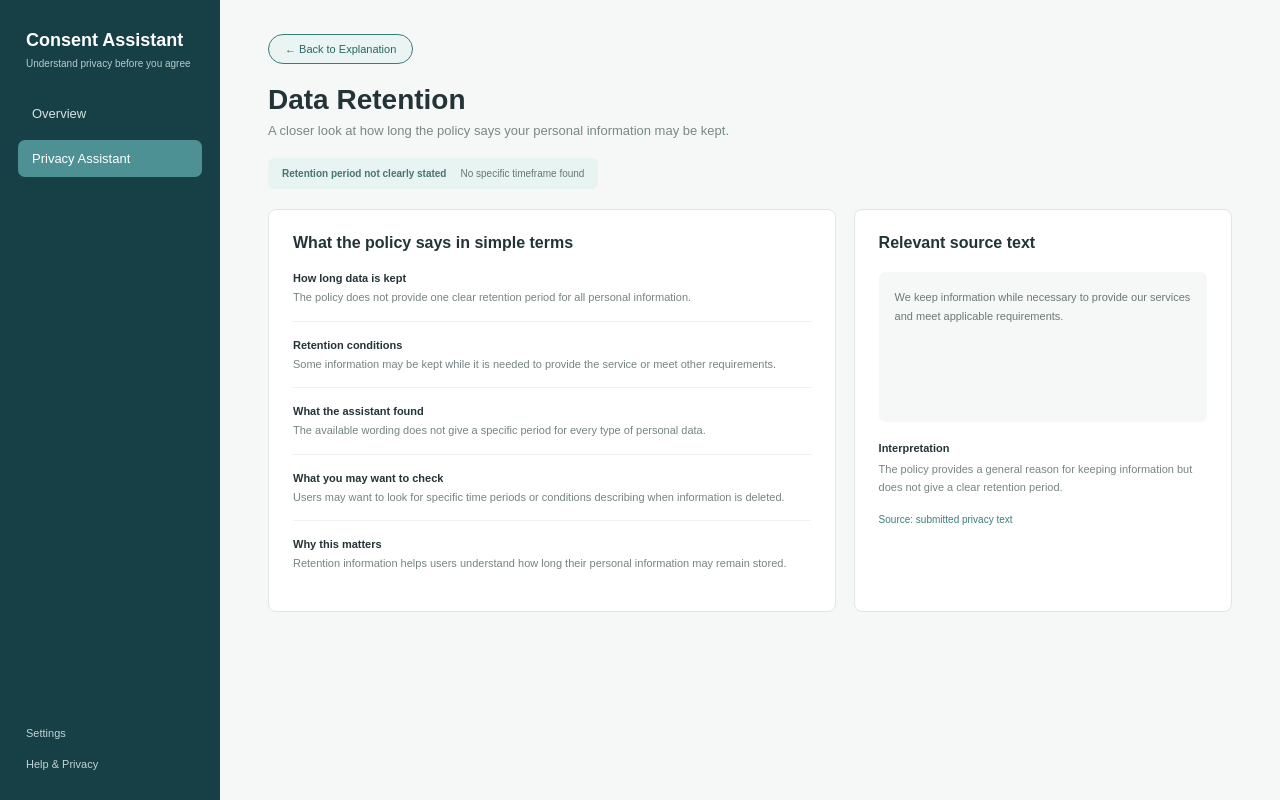
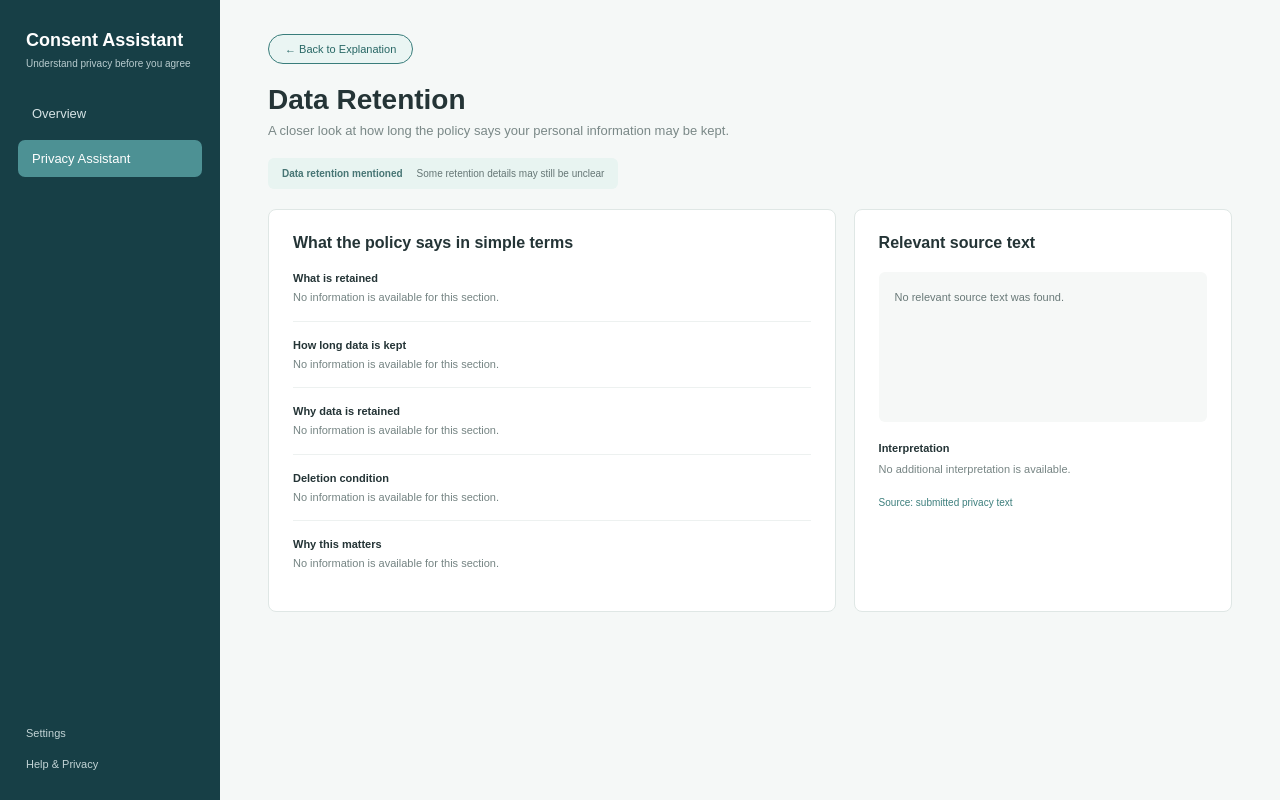
Before and after one commit to Sailstorm/consent-system, a React app in the folder frontend/: page /data-retention in a window 1280 px wide. Built offline with nearby package versions, Linux system fonts and the light colour scheme; no server answers; the HTML template or start-up script is replaced by a standard one.

Commit message:
connect frontend to ai analysis

```diff
--- a/frontend/src/components/PrivacyDetail.jsx
+++ b/frontend/src/components/PrivacyDetail.jsx
@@ -1,4 +1,4 @@
-import { useNavigate } from 'react-router-dom'
+import { useLocation, useNavigate } from 'react-router-dom'
 import Sidebar from './Sidebar'
 import '../styles/privacyDetail.css'
 
@@ -12,6 +12,10 @@ function PrivacyDetail({
   interpretation,
 }) {
   const navigate = useNavigate()
+  const location = useLocation()
+
+  const policyText = location.state?.policyText
+  const analysisResult = location.state?.analysisResult
 
   return (
     <div className="detail-page">
@@ -20,7 +24,14 @@ function PrivacyDetail({
       <main className="detail-content">
         <button
           className="back-explanation"
-          onClick={() => navigate('/explanation')}
+          onClick={() =>
+            navigate('/explanation', {
+              state: {
+                policyText: policyText,
+                analysisResult: analysisResult,
+              },
+            })
+          }
         >
           ← Back to Explanation
         </button>
--- a/frontend/src/pages/ConsentSummary.jsx
+++ b/frontend/src/pages/ConsentSummary.jsx
@@ -1,30 +1,49 @@
-import { useNavigate } from 'react-router-dom'
+import { useLocation, useNavigate } from 'react-router-dom'
 import Sidebar from '../components/Sidebar'
 import '../styles/consentSummary.css'
 
 function ConsentSummary() {
   const navigate = useNavigate()
+  const location = useLocation()
+
+  const policyText = location.state?.policyText
+  const analysisResult = location.state?.analysisResult || {}
+
+  const dataCollection =
+    analysisResult.data_collection?.data_collection ||
+    analysisResult.data_collection ||
+    {}
 
   const summaryItems = [
     {
       title: 'Data Collection',
-      value: 'Basic personal and device information may be collected.',
+      value:
+        dataCollection.summary ||
+        'No information is available for this category.',
     },
     {
       title: 'Purpose of Use',
-      value: 'Information may be used for service delivery and improvement.',
+      value:
+        analysisResult.purpose_of_use?.summary ||
+        'No information is available for this category.',
     },
     {
       title: 'Data Sharing',
-      value: 'Some information may be shared with service providers or partners.',
+      value:
+        analysisResult.data_sharing?.summary ||
+        'No information is available for this category.',
     },
     {
       title: 'Data Retention',
-      value: 'Not clearly stated',
+      value:
+        analysisResult.data_retention?.summary ||
+        'No information is available for this category.',
     },
     {
       title: 'User Control',
-      value: 'Some access, update and permission controls are available.',
+      value:
+        analysisResult.user_control?.summary ||
+        'No information is available for this category.',
     },
   ]
 
@@ -77,14 +96,27 @@ function ConsentSummary() {
         <div className="summary-actions">
           <button
             className="summary-back-button"
-            onClick={() => navigate('/explanation')}
+            onClick={() =>
+              navigate('/explanation', {
+                state: {
+                  policyText: policyText,
+                  analysisResult: analysisResult,
+                },
+              })
+            }
           >
             Back to Explanation
           </button>
 
           <button
             className="edit-input-button"
-            onClick={() => navigate('/privacy-assistant')}
+            onClick={() =>
+              navigate('/privacy-assistant', {
+                state: {
+                  policyText: policyText,
+                },
+              })
+            }
           >
             Edit Input
           </button>
--- a/frontend/src/pages/DataCollection.jsx
+++ b/frontend/src/pages/DataCollection.jsx
@@ -1,38 +1,81 @@
+import { useLocation } from 'react-router-dom'
 import PrivacyDetail from '../components/PrivacyDetail'
 
 function DataCollection() {
+  const location = useLocation()
+
+  const analysisResult = location.state?.analysisResult || {}
+
+  const dataCollection =
+    analysisResult.data_collection?.data_collection ||
+    analysisResult.data_collection ||
+    {}
+
+  const explanation = dataCollection.explanation || {}
+
   const sections = [
     {
       heading: 'What data is collected',
-      text: 'The policy mentions identifiers, device data and location information.',
+      text:
+        explanation.what_is_collected ||
+        'No information is available for this section.',
     },
     {
-      heading: 'Examples in this policy',
-      text: 'Name, email, device details and some location information may be included.',
+      heading: 'How it is collected',
+      text:
+        explanation.how_it_is_collected ||
+        'No information is available for this section.',
     },
     {
       heading: 'When collection happens',
-      text: 'Information may be collected when the user signs up or uses the service.',
+      text:
+        explanation.when_it_is_collected ||
+        'No information is available for this section.',
+    },
+    {
+      heading: 'Required or optional',
+      text:
+        explanation.required_or_optional ||
+        'No information is available for this section.',
     },
     {
       heading: 'What is not confirmed',
-      text: 'The policy does not clearly explain whether all optional information is collected.',
+      text:
+        explanation.unclear_details ||
+        'No information is available for this section.',
     },
     {
       heading: 'Why this matters',
-      text: 'Knowing what information is collected helps the user understand what personal data they may provide.',
+      text:
+        dataCollection.why_this_matters ||
+        'No information is available for this section.',
     },
   ]
+
+  const sourceText =
+    dataCollection.extraction?.[0]?.evidence?.[0]?.text ||
+    'No relevant source text was found.'
 
   return (
     <PrivacyDetail
       title="Data Collection"
       subtitle="A closer look at what personal information the policy says may be collected."
-      statusLabel="Collection clearly mentioned"
-      statusText="Some specific types may still be unclear"
+      statusLabel={
+        dataCollection.status === 'not_mentioned'
+          ? 'Not clearly stated'
+          : 'Collection mentioned'
+      }
+      statusText={
+        dataCollection.clarity === 'clear'
+          ? 'Information is clearly stated'
+          : 'Some details may still be unclear'
+      }
       sections={sections}
-      sourceText="We may collect identifiers, device data and location information to provide and improve our services."
-      interpretation="The policy clearly states that several types of personal information may be collected, but some details may still not be fully explained."
+      sourceText={sourceText}
+      interpretation={
+        dataCollection.why_this_matters ||
+        'No additional interpretation is available.'
+      }
     />
   )
 }
--- a/frontend/src/pages/DataRetention.jsx
+++ b/frontend/src/pages/DataRetention.jsx
@@ -1,38 +1,70 @@
+import { useLocation } from 'react-router-dom'
 import PrivacyDetail from '../components/PrivacyDetail'
 
 function DataRetention() {
+  const location = useLocation()
+
+  const analysisResult = location.state?.analysisResult || {}
+  const dataRetention = analysisResult.data_retention || {}
+  const explanation = dataRetention.explanation || {}
+
   const sections = [
     {
-      heading: 'How long data is kept',
-      text: 'The policy does not provide one clear retention period for all personal information.',
+      heading: 'What is retained',
+      text:
+        explanation.what_is_retained ||
+        'No information is available for this section.',
     },
     {
-      heading: 'Retention conditions',
-      text: 'Some information may be kept while it is needed to provide the service or meet other requirements.',
+      heading: 'How long data is kept',
+      text:
+        explanation.retention_period ||
+        'No information is available for this section.',
     },
     {
-      heading: 'What the assistant found',
-      text: 'The available wording does not give a specific period for every type of personal data.',
+      heading: 'Why data is retained',
+      text:
+        explanation.retention_reason ||
+        'No information is available for this section.',
     },
     {
-      heading: 'What you may want to check',
-      text: 'Users may want to look for specific time periods or conditions describing when information is deleted.',
+      heading: 'Deletion condition',
+      text:
+        explanation.deletion_condition ||
+        'No information is available for this section.',
     },
     {
       heading: 'Why this matters',
-      text: 'Retention information helps users understand how long their personal information may remain stored.',
+      text:
+        dataRetention.why_this_matters ||
+        'No information is available for this section.',
     },
   ]
+
+  const sourceText =
+    dataRetention.extraction?.[0]?.evidence?.[0]?.text ||
+    'No relevant source text was found.'
 
   return (
     <PrivacyDetail
       title="Data Retention"
       subtitle="A closer look at how long the policy says your personal information may be kept."
-      statusLabel="Retention period not clearly stated"
-      statusText="No specific timeframe found"
+      statusLabel={
+        dataRetention.status === 'not_mentioned'
+          ? 'Retention period not clearly stated'
+          : 'Data retention mentioned'
+      }
+      statusText={
+        dataRetention.clarity === 'clear'
+          ? 'Information is clearly stated'
+          : 'Some retention details may still be unclear'
+      }
       sections={sections}
-      sourceText="We keep information while necessary to provide our services and meet applicable requirements."
-      interpretation="The policy provides a general reason for keeping information but does not give a clear retention period."
+      sourceText={sourceText}
+      interpretation={
+        dataRetention.why_this_matters ||
+        'No additional interpretation is available.'
+      }
     />
   )
 }
--- a/frontend/src/pages/DataSharing.jsx
+++ b/frontend/src/pages/DataSharing.jsx
@@ -1,38 +1,76 @@
+import { useLocation } from 'react-router-dom'
 import PrivacyDetail from '../components/PrivacyDetail'
 
 function DataSharing() {
+  const location = useLocation()
+
+  const analysisResult = location.state?.analysisResult || {}
+  const dataSharing = analysisResult.data_sharing || {}
+  const explanation = dataSharing.explanation || {}
+
   const sections = [
     {
       heading: 'Who data may be shared with',
-      text: 'The policy mentions that information may be shared with service providers or other partners.',
+      text:
+        explanation.who_receives_data ||
+        'No information is available for this section.',
     },
     {
       heading: 'Why sharing may happen',
-      text: 'Sharing may be used to support service delivery, analytics or other business functions.',
+      text:
+        explanation.why_data_is_shared ||
+        'No information is available for this section.',
     },
     {
-      heading: 'Third-party services',
-      text: 'Some external organisations may process information on behalf of the service.',
+      heading: 'Named organisations',
+      text:
+        explanation.named_organisations ||
+        'No information is available for this section.',
     },
     {
-      heading: 'What is not confirmed',
-      text: 'The policy may not clearly identify every organisation that receives personal information.',
+      heading: 'What data is shared',
+      text:
+        explanation.what_data_is_shared ||
+        'No information is available for this section.',
+    },
+    {
+      heading: 'User control',
+      text:
+        explanation.user_control ||
+        'No information is available for this section.',
     },
     {
       heading: 'Why this matters',
-      text: 'Knowing who may receive information helps users understand where their data could go.',
+      text:
+        dataSharing.why_this_matters ||
+        'No information is available for this section.',
     },
   ]
+
+  const sourceText =
+    dataSharing.extraction?.[0]?.evidence?.[0]?.text ||
+    'No relevant source text was found.'
 
   return (
     <PrivacyDetail
       title="Data Sharing"
       subtitle="A closer look at whether the policy says your information may be shared."
-      statusLabel="Data sharing mentioned"
-      statusText="Some third parties may not be clearly identified"
+      statusLabel={
+        dataSharing.status === 'not_mentioned'
+          ? 'Not clearly stated'
+          : 'Data sharing mentioned'
+      }
+      statusText={
+        dataSharing.clarity === 'clear'
+          ? 'Information is clearly stated'
+          : 'Some third parties may not be clearly identified'
+      }
       sections={sections}
-      sourceText="We may share information with service providers and selected partners who help us operate our services."
-      interpretation="The policy confirms that some sharing may occur, but it may not identify every third party in detail."
+      sourceText={sourceText}
+      interpretation={
+        dataSharing.why_this_matters ||
+        'No additional interpretation is available.'
+      }
     />
   )
 }
--- a/frontend/src/pages/Explanation.jsx
+++ b/frontend/src/pages/Explanation.jsx
@@ -7,16 +7,21 @@ function Explanation() {
   const location = useLocation()
 
   const policyText = location.state?.policyText
-  const summaries = location.state?.summaries || {}
+  const analysisResult = location.state?.analysisResult || {}
+
+  const dataCollection =
+    analysisResult.data_collection?.data_collection ||
+    analysisResult.data_collection ||
+    {}
 
   const categories = [
     {
       title: 'Data Collection',
       text:
-        summaries.data_collection ||
+        dataCollection.summary ||
         'No information is available for this category.',
       status:
-        summaries.data_collection === 'Not specified in the policy.'
+        dataCollection.status === 'not_mentioned'
           ? 'Not clearly stated'
           : 'Information found',
       path: '/data-collection',
@@ -24,10 +29,10 @@ function Explanation() {
     {
       title: 'Purpose of Use',
       text:
-        summaries.purpose_of_use ||
+        analysisResult.purpose_of_use?.summary ||
         'No information is available for this category.',
       status:
-        summaries.purpose_of_use === 'Not specified in the policy.'
+        analysisResult.purpose_of_use?.status === 'not_mentioned'
           ? 'Not clearly stated'
           : 'Information found',
       path: '/purpose-of-use',
@@ -35,10 +40,10 @@ function Explanation() {
     {
       title: 'Data Sharing',
       text:
-        summaries.data_sharing ||
+        analysisResult.data_sharing?.summary ||
         'No information is available for this category.',
       status:
-        summaries.data_sharing === 'Not specified in the policy.'
+        analysisResult.data_sharing?.status === 'not_mentioned'
           ? 'Not clearly stated'
           : 'Information found',
       path: '/data-sharing',
@@ -46,10 +51,10 @@ function Explanation() {
     {
       title: 'Data Retention',
       text:
-        summaries.data_retention ||
+        analysisResult.data_retention?.summary ||
         'No information is available for this category.',
       status:
-        summaries.data_retention === 'Not specified in the policy.'
+        analysisResult.data_retention?.status === 'not_mentioned'
           ? 'Not clearly stated'
           : 'Information found',
       path: '/data-retention',
@@ -57,10 +62,10 @@ function Explanation() {
     {
       title: 'User Control',
       text:
-        summaries.user_control ||
+        analysisResult.user_control?.summary ||
         'No information is available for this category.',
       status:
-        summaries.user_control === 'Not specified in the policy.'
+        analysisResult.user_control?.status === 'not_mentioned'
           ? 'Not clearly stated'
           : 'Information found',
       path: '/user-control',
@@ -77,7 +82,7 @@ function Explanation() {
     navigate(path, {
       state: {
         policyText: policyText,
-        summaries: summaries,
+        analysisResult: analysisResult,
       },
     })
   }
@@ -132,7 +137,7 @@ function Explanation() {
             navigate('/consent-summary', {
               state: {
                 policyText: policyText,
-                summaries: summaries,
+                analysisResult: analysisResult,
               },
             })
           }
--- a/frontend/src/pages/PrivacyAssistant.jsx
+++ b/frontend/src/pages/PrivacyAssistant.jsx
@@ -1,12 +1,16 @@
 import { useState } from 'react'
-import { useNavigate } from 'react-router-dom'
+import { useLocation, useNavigate } from 'react-router-dom'
 import Sidebar from '../components/Sidebar'
 import '../styles/privacyAssistant.css'
 
 function PrivacyAssistant() {
-  const [policyText, setPolicyText] = useState('')
+  const location = useLocation()
+  const navigate = useNavigate()
+
+  const [policyText, setPolicyText] = useState(
+    location.state?.policyText || ''
+  )
   const [error, setError] = useState('')
-  const navigate = useNavigate()
 
   const handleClear = () => {
     setPolicyText('')
--- a/frontend/src/pages/Processing.jsx
+++ b/frontend/src/pages/Processing.jsx
@@ -24,7 +24,7 @@ function Processing() {
 
     async function analysePolicy() {
       try {
-        const response = await fetch('http://127.0.0.1:8000/summarize', {
+        const response = await fetch('http://127.0.0.1:8000/analyze', {
           method: 'POST',
           headers: {
             'Content-Type': 'application/json',
@@ -44,7 +44,7 @@ function Processing() {
         navigate('/explanation', {
           state: {
             policyText: policyText,
-            summaries: data.summaries,
+            analysisResult: data.output,
           },
         })
       } catch (error) {
--- a/frontend/src/pages/PurposeOfUse.jsx
+++ b/frontend/src/pages/PurposeOfUse.jsx
@@ -1,38 +1,70 @@
+import { useLocation } from 'react-router-dom'
 import PrivacyDetail from '../components/PrivacyDetail'
 
 function PurposeOfUse() {
+  const location = useLocation()
+
+  const analysisResult = location.state?.analysisResult || {}
+  const purposeOfUse = analysisResult.purpose_of_use || {}
+  const explanation = purposeOfUse.explanation || {}
+
   const sections = [
     {
       heading: 'Why data is used',
-      text: 'The policy says personal information may be used to operate and improve the service.',
+      text:
+        explanation.stated_purposes ||
+        'No information is available for this section.',
     },
     {
-      heading: 'Service delivery',
-      text: 'Some information may be used to provide requested features and account services.',
+      heading: 'Data and purpose',
+      text:
+        explanation.data_purpose_links ||
+        'No information is available for this section.',
     },
     {
-      heading: 'Product improvement',
-      text: 'The policy may allow information to be used for analytics and service improvement.',
+      heading: 'Unspecified purposes',
+      text:
+        explanation.unspecified_purposes ||
+        'No information is available for this section.',
     },
     {
-      heading: 'What is not confirmed',
-      text: 'Some secondary uses may not be described in enough detail.',
+      heading: 'Additional uses',
+      text:
+        explanation.additional_uses ||
+        'No information is available for this section.',
     },
     {
       heading: 'Why this matters',
-      text: 'Understanding the purpose helps users know why their personal information is being requested.',
+      text:
+        purposeOfUse.why_this_matters ||
+        'No information is available for this section.',
     },
   ]
+
+  const sourceText =
+    purposeOfUse.extraction?.[0]?.evidence?.[0]?.text ||
+    'No relevant source text was found.'
 
   return (
     <PrivacyDetail
       title="Purpose of Use"
       subtitle="A closer look at why the policy says your personal information may be used."
-      statusLabel="Purpose of use mentioned"
-      statusText="Some purposes may not be fully detailed"
+      statusLabel={
+        purposeOfUse.status === 'not_mentioned'
+          ? 'Not clearly stated'
+          : 'Purpose of use mentioned'
+      }
+      statusText={
+        purposeOfUse.clarity === 'clear'
+          ? 'Information is clearly stated'
+          : 'Some purposes may not be fully detailed'
+      }
       sections={sections}
-      sourceText="We may use information to provide services, improve products and understand how users interact with our platform."
-      interpretation="The policy gives several reasons for using personal information, although some purposes may remain broad."
+      sourceText={sourceText}
+      interpretation={
+        purposeOfUse.why_this_matters ||
+        'No additional interpretation is available.'
+      }
     />
   )
 }
--- a/frontend/src/pages/SourceDecision.jsx
+++ b/frontend/src/pages/SourceDecision.jsx
@@ -1,6 +1,13 @@
+import { useLocation } from 'react-router-dom'
 import PrivacyDetail from '../components/PrivacyDetail'
 
 function SourceDecision() {
+  const location = useLocation()
+
+  const policyText =
+    location.state?.policyText ||
+    'No submitted privacy text is available.'
+
   const sections = [
     {
       heading: 'Where the explanation comes from',
@@ -31,7 +38,7 @@ function SourceDecision() {
       statusLabel="Source available"
       statusText="Final decision remains with the user"
       sections={sections}
-      sourceText="This explanation is based only on the privacy policy content submitted for analysis."
+      sourceText={policyText}
       interpretation="The tool supports understanding by showing relevant information and source text, but it does not decide whether the user should accept or reject the policy."
     />
   )
--- a/frontend/src/pages/UserControl.jsx
+++ b/frontend/src/pages/UserControl.jsx
@@ -1,38 +1,82 @@
+import { useLocation } from 'react-router-dom'
 import PrivacyDetail from '../components/PrivacyDetail'
 
 function UserControl() {
+  const location = useLocation()
+
+  const analysisResult = location.state?.analysisResult || {}
+  const userControl = analysisResult.user_control || {}
+  const explanation = userControl.explanation || {}
+
   const sections = [
     {
       heading: 'What you can control',
-      text: 'The policy describes some options for accessing or changing personal information.',
+      text:
+        explanation.available_controls ||
+        'No information is available for this section.',
     },
     {
-      heading: 'Permission changes',
-      text: 'Some permissions may be changed through account settings or device settings.',
+      heading: 'How to use these controls',
+      text:
+        explanation.how_to_exercise_controls ||
+        'No information is available for this section.',
     },
     {
-      heading: 'Deletion or withdrawal',
-      text: 'The policy may allow users to request deletion or withdraw some permissions.',
+      heading: 'Access and correction',
+      text:
+        explanation.access_and_correction ||
+        'No information is available for this section.',
     },
     {
-      heading: 'What is not confirmed',
-      text: 'The policy may not clearly explain every available control or how quickly requests are handled.',
+      heading: 'Deletion',
+      text:
+        explanation.deletion ||
+        'No information is available for this section.',
+    },
+    {
+      heading: 'Consent or opt-out',
+      text:
+        explanation.consent_or_opt_out ||
+        'No information is available for this section.',
+    },
+    {
+      heading: 'Limitations',
+      text:
+        explanation.limitations ||
+        'No information is available for this section.',
     },
     {
       heading: 'Why this matters',
-      text: 'User controls can help people understand what choices they have after providing personal information.',
+      text:
+        userControl.why_this_matters ||
+        'No information is available for this section.',
     },
   ]
+
+  const sourceText =
+    userControl.extraction?.[0]?.evidence?.[0]?.text ||
+    'No relevant source text was found.'
 
   return (
     <PrivacyDetail
       title="User Control"
       subtitle="A closer look at the choices and controls the policy gives you over your personal information."
-      statusLabel="User controls mentioned"
-      statusText="Some controls depend on service settings"
+      statusLabel={
+        userControl.status === 'not_mentioned'
+          ? 'Not clearly stated'
+          : 'User controls mentioned'
+      }
+      statusText={
+        userControl.clarity === 'clear'
+          ? 'Information is clearly stated'
+          : 'Some controls may still be unclear'
+      }
       sections={sections}
-      sourceText="You may update certain account information, manage permissions and request access to or deletion of some personal information."
-      interpretation="The policy provides several user controls, although some options may depend on the account or service."
+      sourceText={sourceText}
+      interpretation={
+        userControl.why_this_matters ||
+        'No additional interpretation is available.'
+      }
     />
   )
 }
```
Also changed, not shown: 1 other file (tests, documents, lock files or other folders).
